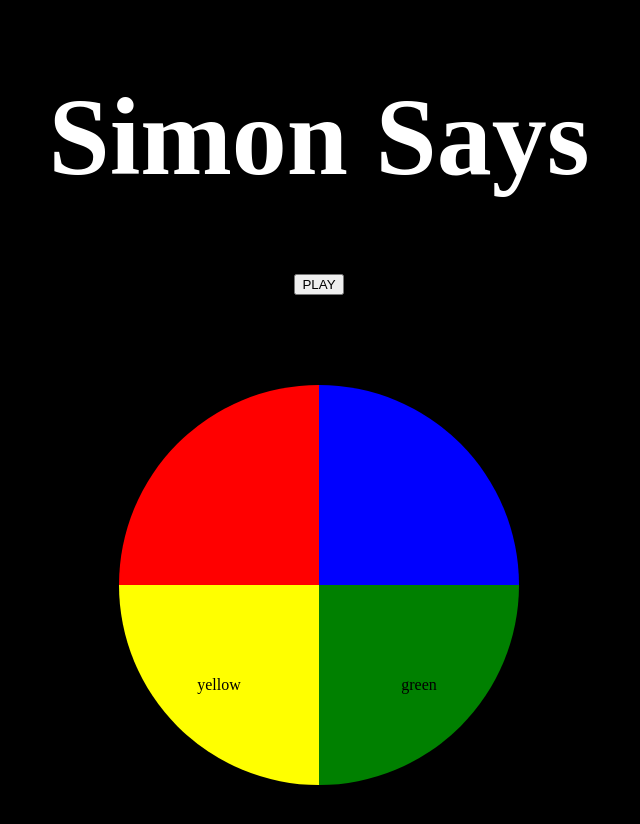
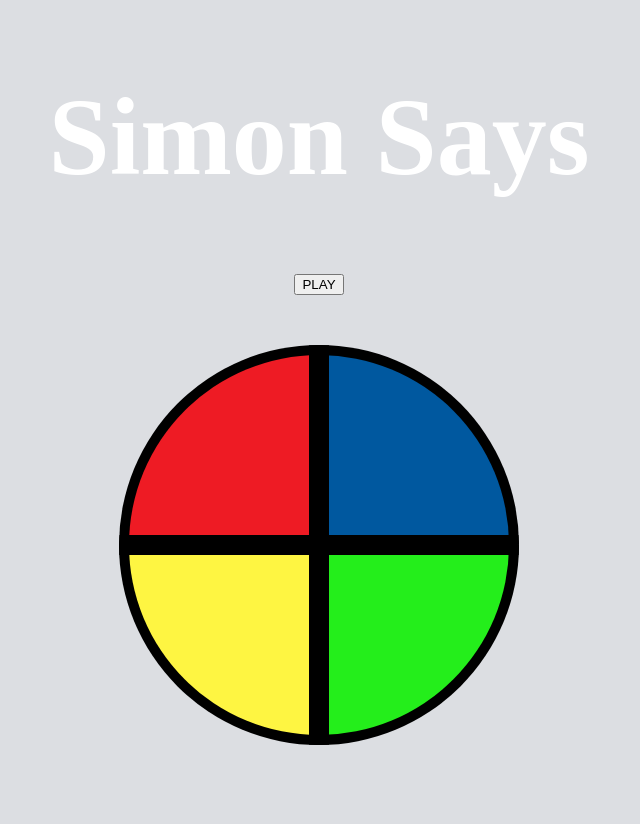
Before and after one commit to myztajay/Simon-Says-Remake, a plain HTML site: page index.html in a window 1280 px wide. Both pictures are taken after a click on the button "PLAY". Shown: the whole page, without its empty margins (321-961 px from the left). After the commit the page ends 800 px from the top, so only its background shows below. Drawn offline with nearby package versions, Linux system fonts and the light colour scheme.

Commit message:
Refactored code, create set interval to iterate through the simonSeq

```diff
--- a/main.js
+++ b/main.js
@@ -6,8 +6,11 @@ let $green = $(btnGreen);
 let $yellow = $(btnYellow);
 let $play = $(btnPlay);
 let playerTurn = true;
-let tempVar
-let arrayCounter = 0
+let tempVar;
+let arrayCounter = 0;
+let simonCounter = 0
+let timeoutId;
+
 //ARRAYS
 let userSeq = [];
 let simonSeq = [];
@@ -79,48 +82,71 @@ function storeUserSequence() {
                 console.log("Loo-hoo-looha");
                 resetGame();
             }
-        }
+          }
     } else {
         console.log("YOU WIN BITCH!");
         resetGame();
     }
 }
+
+var animate = setInterval(flash, 1500)
+
+function flash() {
+    if (simonCounter < simonSeq.length) {
+        console.log("animate test");
+        x = simonSeq[simonCounter];
+        if (x == 1) {
+            highlight($red);
+        }
+        if (x == 2) {
+            highlight($blue);
+        }
+        if (x == 3) {
+            highlight($green);
+
+        }
+        if (x == 4) {
+            highlight($yellow);
+        }
+        simonCounter++;
+
+        function highlight(colorVar) {
+            colorVar.addClass('flashClass');
+            setTimeout(removeClass, 500)
+            function removeClass() {
+                colorVar.removeClass("flashClass");
+            }
+        }
+
+    }
+}
+
+
+
+ //end of animate
+
+
 //initiates game
 function genSimonSeq(){
     // check to see if playerTurn is true or false
-    if (playerTurn) {
         for (let i = 0; i < 3; i++) {
             randomSeq = Math.floor((Math.random() * 4) + 1);
             simonSeq.push(randomSeq);
             console.log(simonSeq);
         }
-        for (let j in simonSeq) {
-            if (simonSeq[j] == 1) {
-                //clear interval
-                $red.html("red");
-                //fill in with ccs3 feature highlight
-                //set invterval to freeze it
-            }
-            if (simonSeq[j] == 2) {
-                $blue.html("blue");
-                //fill in with ccs3 feature highlight
-                //set invterval to freeze it
-            }
-            if (simonSeq[j] == 3) {
-                $green.html("green");
-                //fill in with ccs3 feature highlight
-                //set invterval to freeze it
-            }
-            if (simonSeq[j] == 4) {
-                $yellow.html("yellow");
-                //fill in with ccs3 feature highlight
-                //set invterval to freeze it
-            }
-        }
-    } else {
-      // Now we do what playas do
-        console.log("player turn now");
-
-    }
-    playerTurn = true;
+        // for (let j in simonSeq) {
+        //     if (simonSeq[j] == 1) {
+        //       animate($red);
+        //     }
+        //     if (simonSeq[j] == 2) {
+        //       animate($blue);
+        //     }
+        //     if (simonSeq[j] == 3) {
+        //       animate($green);
+        //     }
+        //     if (simonSeq[j] == 4) {
+        //       animate($yellow);
+        //     }
+        // }
+        animate;
 }
--- a/style.css
+++ b/style.css
@@ -1,5 +1,5 @@
 body {
-    background-color: black;
+    background-color: #dcdee2;
 }
 
 .container {
@@ -21,51 +21,53 @@ h1 {
     flex-wrap: wrap;
     display: flex;
     margin-top: 50px;
-    background-color: black;
-    border: 40px solid black;
-    border-radius: 100%;
+
     overflow: hidden;
 }
 
 #btnRed {
-    width: 200px;
-    height: 200px;
+    width: 180px;
+    height: 180px;
     flex-grow: 1;
     margin-right: 0;
-    background-color: red;
+    background-color: #EE1B24;
     line-height: 200px;
     text-align: center;
-    /*border: solid 1px black;*/
+    border: solid 10px black;
+    border-radius: 100% 0 0 0;
 }
 
 #btnYellow {
-    width: 200px;
-    height: 200px;
+    width: 180px;
+    height: 180px;
     flex-grow: 1;
-    background-color: yellow;
+    background-color: #FEF200;
     line-height: 200px;
     text-align: center;
-    /*border: solid 1px black;*/
+    border-radius: 0 0 0 100%;
+    border: solid 10px black;
 }
 
 #btnGreen {
-    width: 200px;
-    height: 200px;
+    width: 180px;
+    height: 180px;
     flex-grow: 1;
-    background-color: green;
+    background-color: #24ee1b;
     line-height: 200px;
     text-align: center;
-    /*border: solid 1px black;*/
+    border: solid 10px black;
+    border-radius: 0 0 100% 0;
 }
 
 #btnBlue {
-    width: 200px;
-    height: 200px;
+    width: 180px;
+    height: 180px;
     flex-grow: 1;
-    background-color: blue;
+    background-color: #00589F;
     line-height: 200px;
     text-align: center;
-    /*border: solid 1px black;*/
+    border-radius: 0 100% 0 0;
+    border: solid 10px black;
 }
 
 .flashClass {
@@ -74,12 +76,11 @@ h1 {
     -webkit-animation-duration: 4s;
     /* Safari 4.0 - 8.0 */
     animation-name: flash;
-    animation-duration: 4s;
+    animation-duration: 1.0s;
 }
 
 @keyframes flash {
-  0%   {background-color: red;}
-  25%  {background-color: yellow;}
-  50%  {background-color: blue;}
-  100% {background-color: green;}
+  0%   {background-color: 255, 255, 255, 0.2;}
+  10%  {background-color: white;}
+  100% {background-color: 255, 0, 0, 0;}
 }
```
